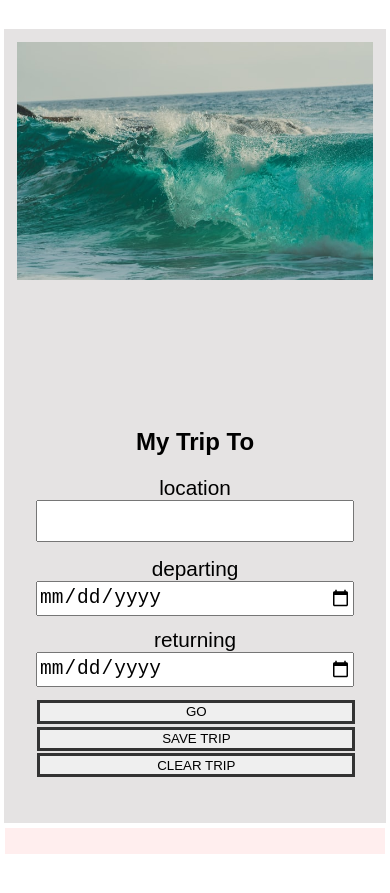
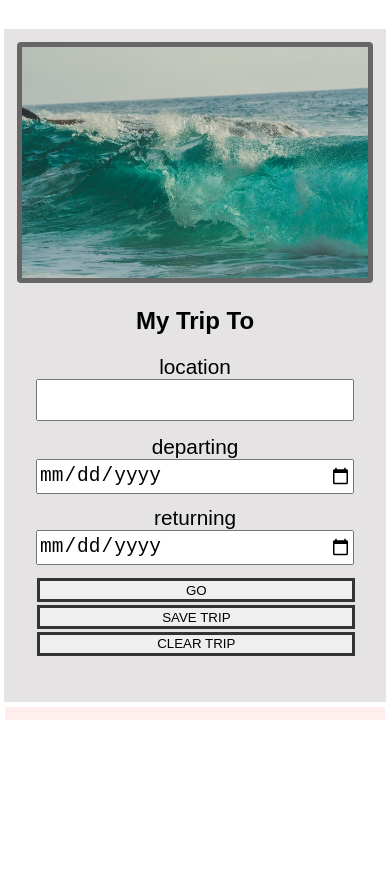
Before and after one commit to lenuza/travel-app, a website built with webpack: page src/client/views/index.html in a window 390 px wide. Shown: the part 183-1076 px from the top of the page. After the commit the page ends 958 px from the top, so only its background shows below. Built offline with nearby package versions, Linux system fonts and the light colour scheme.

Commit message:
style for mobile done

```diff
--- a/src/client/styles/saved-trips.scss
+++ b/src/client/styles/saved-trips.scss
@@ -2,6 +2,7 @@
     background-color: #fee;
     box-sizing: border-box;
     padding: 0.8em;
+    padding-bottom: 0;
     width: 100%;
     margin: auto;
     border: 5px solid #fff;
@@ -12,6 +13,8 @@
     flex-wrap: nowrap;
     flex-direction: column;
     text-align: justify;
+    padding-bottom: 1em;
+    border-bottom: 5px double #ddd;
 
     p {
         width: 100%;
--- a/src/client/styles/styles.scss
+++ b/src/client/styles/styles.scss
@@ -48,8 +48,10 @@ footer {
         margin: auto;
 
         img {
+            box-sizing: border-box;
             width: 100%;
-            // height: 100%;
+            border: 5px solid #666;
+            border-radius: 4px;
             object-fit: cover;
             margin: auto;
         }
@@ -57,9 +59,8 @@ footer {
 
     .trip-results {
         grid-area: results;
-        height: 1em;
+        // height: 1em;
         text-align: center;
-        margin-top: 05em;
         font-size: 1.3em;
     }
 
```
